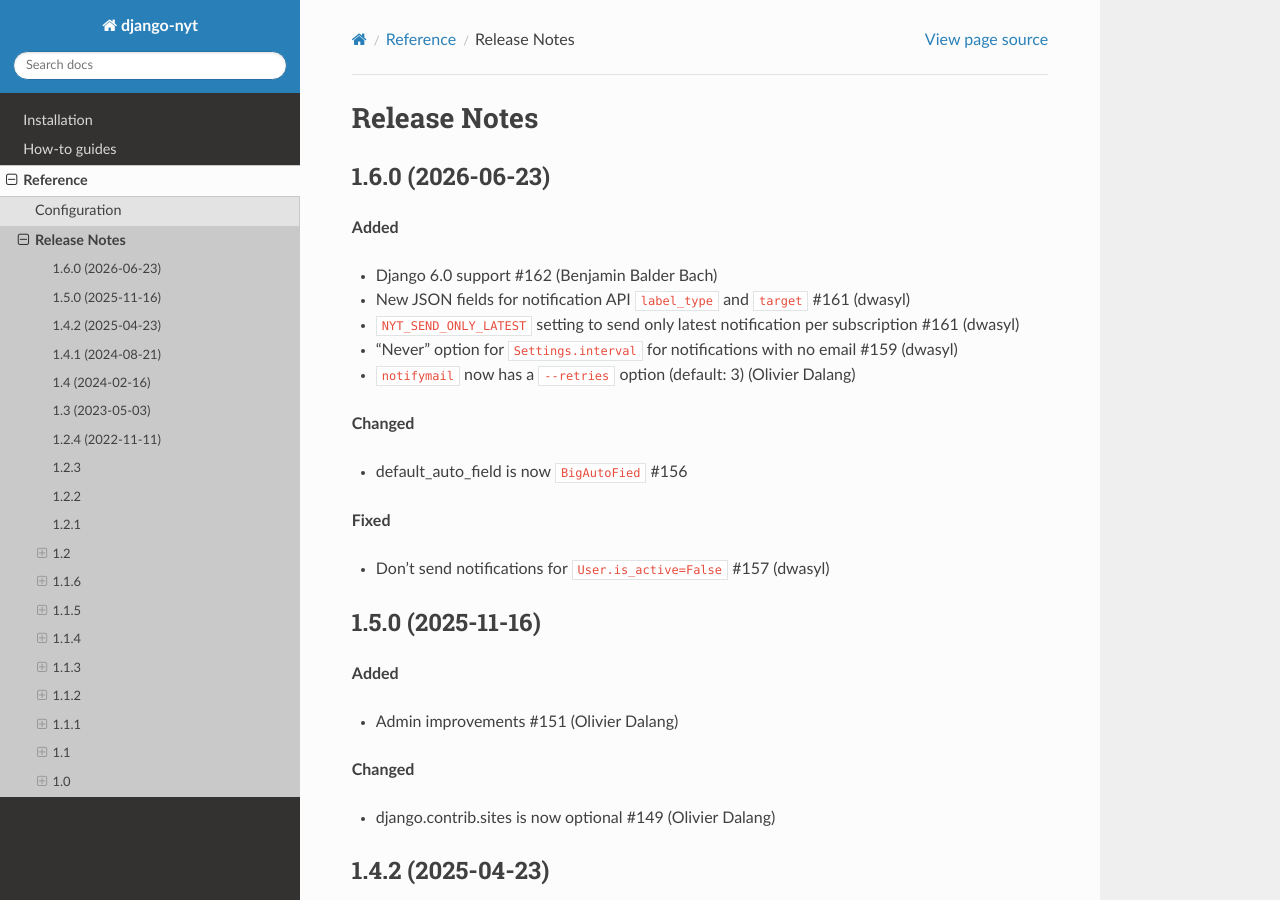
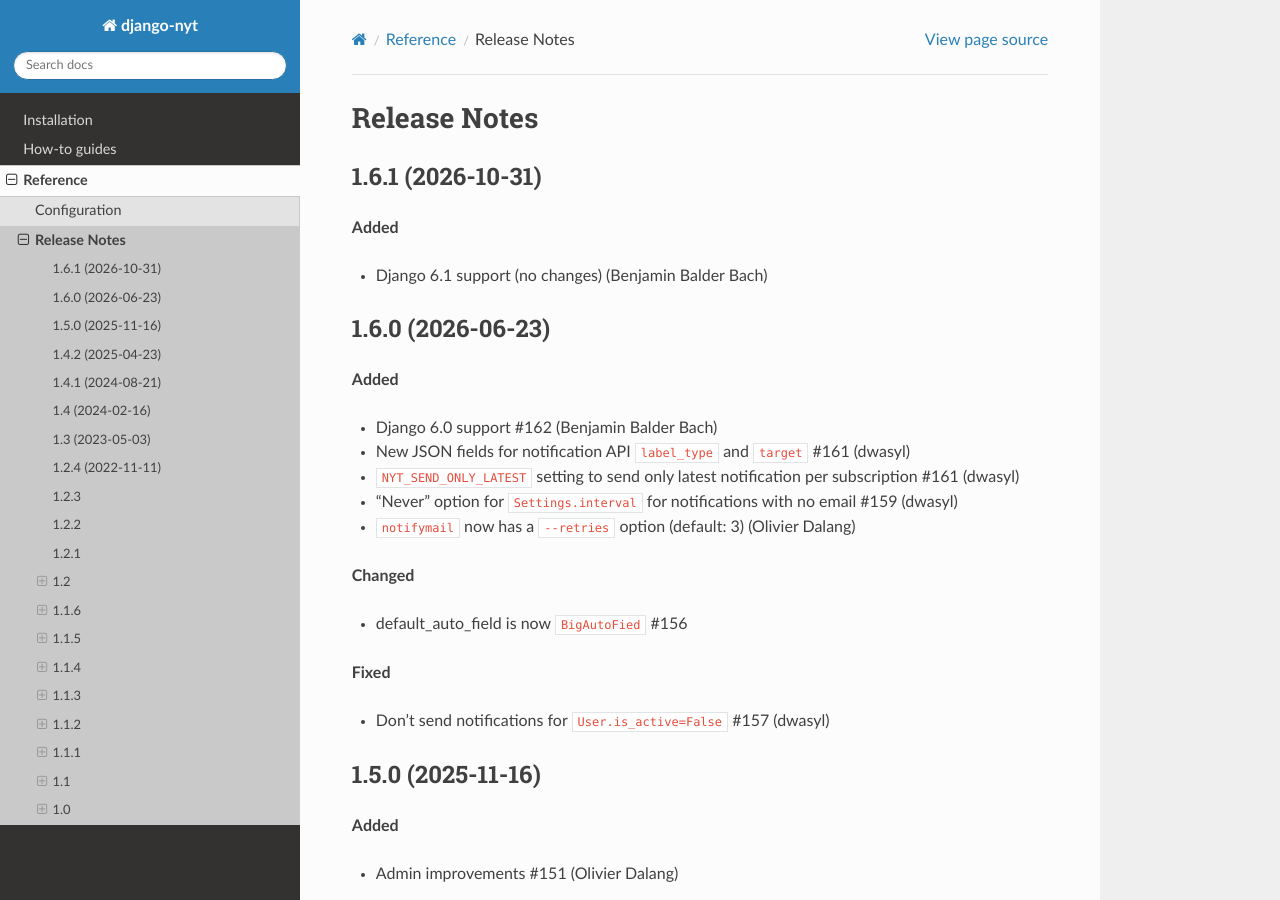
Before and after one commit to django-wiki/django-nyt, a Sphinx documentation site: the page built from docs/release_notes.rst, in a window 1280 px wide and 900 px high. Built offline with Sphinx 7.4.7 and the Read the Docs theme 3.1.0, drawn with Linux system fonts in a browser that asks for light colours; pages that are not in the unit, such as notebooks, are missing from menus.

Commit message:
bump to 1.6.1

```diff
--- a/django_nyt/__init__.py
+++ b/django_nyt/__init__.py
@@ -1,5 +1,5 @@
 _disable_notifications = False
 
-__version__ = "1.6.0"
+__version__ = "1.6.1"
 
 default_app_config = "django_nyt.apps.DjangoNytConfig"
--- a/docs/release_notes.rst
+++ b/docs/release_notes.rst
@@ -1,5 +1,12 @@
 Release Notes
 =============
+
+1.6.1 (2026-10-31)
+------------------
+
+**Added**
+
+* Django 6.1 support (no changes) (Benjamin Balder Bach)
 
 1.6.0 (2026-06-23)
 ------------------
```
